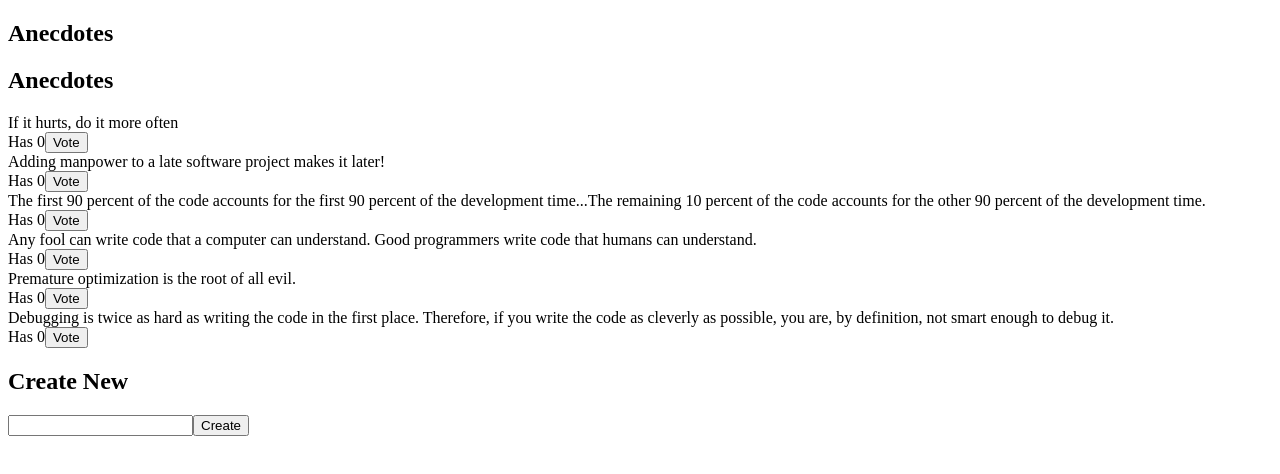
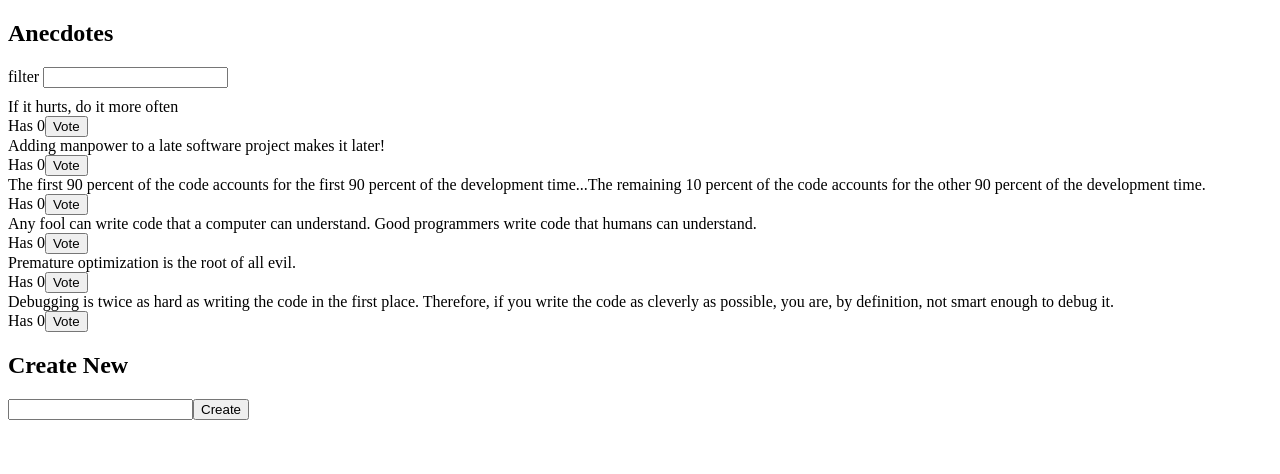
Before and after one commit to uN1K0Rn86/fullstack_osa6, a React (Vite) app in the folder redux-anecdotes/: page / in a window 1280 px wide. Shown: the top 474 px of the page. Built offline with nearby package versions, Linux system fonts and the light colour scheme.

Commit message:
Part 6 exercise 9

```diff
--- a/redux-anecdotes/src/App.jsx
+++ b/redux-anecdotes/src/App.jsx
@@ -1,10 +1,12 @@
 import AnecdoteForm from './components/AnecdoteForm'
 import AnecdoteList from './components/AnecdoteList'
+import Filter from './components/Filter'
 
 const App = () => {
   return (
     <div>
       <h2>Anecdotes</h2>
+      <Filter />
       <AnecdoteList />
       <AnecdoteForm />
     </div>
--- a/redux-anecdotes/src/components/AnecdoteList.jsx
+++ b/redux-anecdotes/src/components/AnecdoteList.jsx
@@ -2,12 +2,16 @@
 import { addVote } from "../reducers/anecdoteReducer"
 
 const AnecdoteList = () => {
-  const anecdotes = useSelector(state => state)
+  const anecdotes = useSelector(({ anecdotes, filter }) => {
+    if (filter === '') {
+      return anecdotes
+    }
+    return anecdotes.filter(anecdote => anecdote.content.toLowerCase().includes(filter.toLowerCase()))
+  })
   const dispatch = useDispatch()
 
   return (
     <div>
-      <h2>Anecdotes</h2>
       {anecdotes.map(anecdote =>
         <div key={anecdote.id}>
           <div>
--- /dev/null
+++ b/redux-anecdotes/src/components/Filter.jsx
@@ -0,0 +1,20 @@
+import { useDispatch } from 'react-redux'
+import { filterChange } from '../reducers/filterReducer'
+
+const Filter = () => {
+  const dispatch = useDispatch()
+  const handleChange = (event) => {
+    dispatch(filterChange(event.target.value))
+  }
+  const style = {
+    marginBottom: 10
+  }
+
+  return (
+    <div style={style}>
+      filter <input onChange={handleChange} />
+    </div>
+  )
+}
+
+export default Filter
--- a/redux-anecdotes/src/main.jsx
+++ b/redux-anecdotes/src/main.jsx
@@ -1,8 +1,15 @@
 import ReactDOM from 'react-dom/client'
-import { createStore } from 'redux'
+import { createStore, combineReducers } from 'redux'
 import { Provider } from 'react-redux'
 import App from './App'
-import reducer from './reducers/anecdoteReducer'
+
+import anecdoteReducer from './reducers/anecdoteReducer'
+import filterReducer from './reducers/filterReducer'
+
+const reducer = combineReducers({
+  anecdotes: anecdoteReducer,
+  filter: filterReducer
+})
 
 const store = createStore(reducer)
 
--- a/redux-anecdotes/src/reducers/anecdoteReducer.js
+++ b/redux-anecdotes/src/reducers/anecdoteReducer.jsx
@@ -19,9 +19,7 @@
 
 const initialState = anecdotesAtStart.map(asObject)
 
-const reducer = (state = initialState, action) => {
-  console.log('state now: ', state)
-  console.log('action', action)
+const anecdoteReducer = (state = initialState, action) => {
   switch(action.type) {
     case 'VOTE': {
       const id = action.payload.id
@@ -59,4 +57,4 @@
   }
 }
 
-export default reducer
+export default anecdoteReducer
--- /dev/null
+++ b/redux-anecdotes/src/reducers/filterReducer.jsx
@@ -0,0 +1,17 @@
+const filterReducer = (state = '', action) => {
+  switch (action.type) {
+    case 'SET_FILTER':
+      return action.payload
+    default:
+      return state
+  }
+}
+
+export const filterChange = filter => {
+  return {
+    type: 'SET_FILTER',
+    payload: filter,
+  }
+}
+
+export default filterReducer
```
